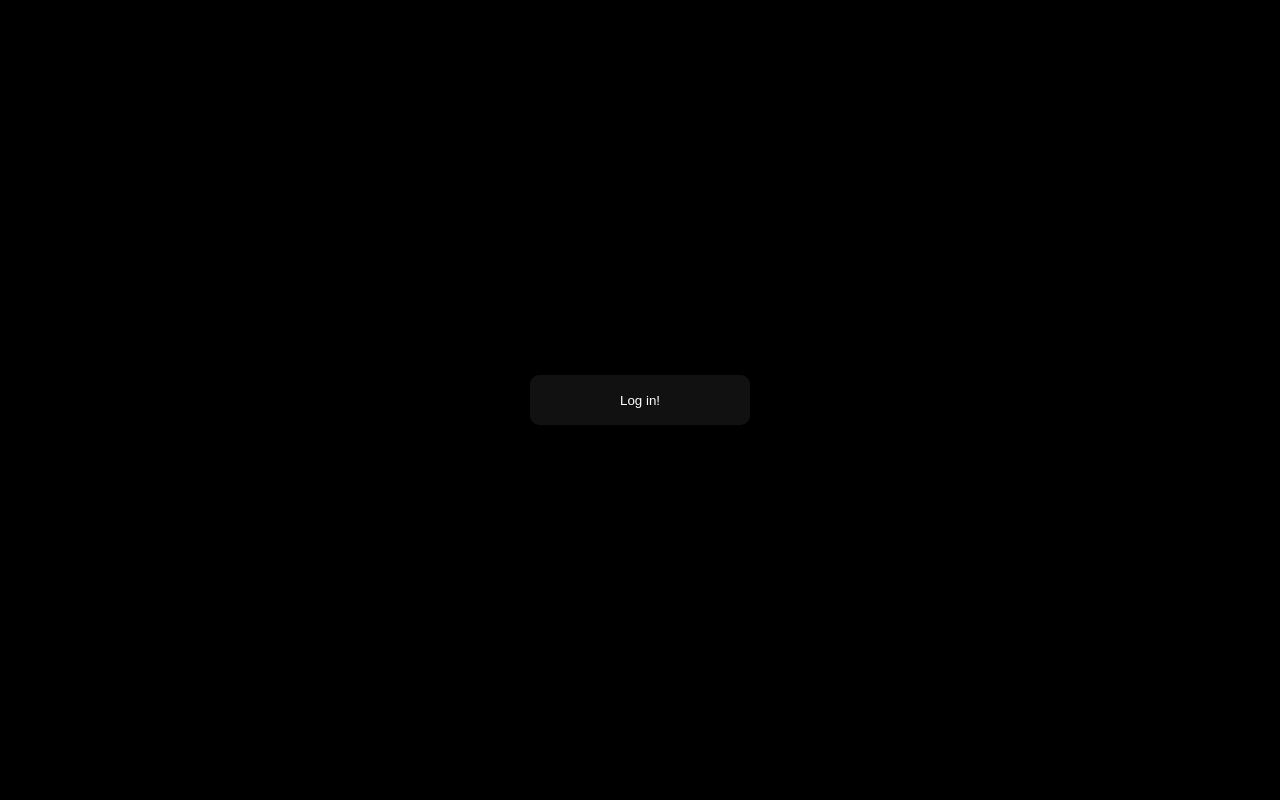
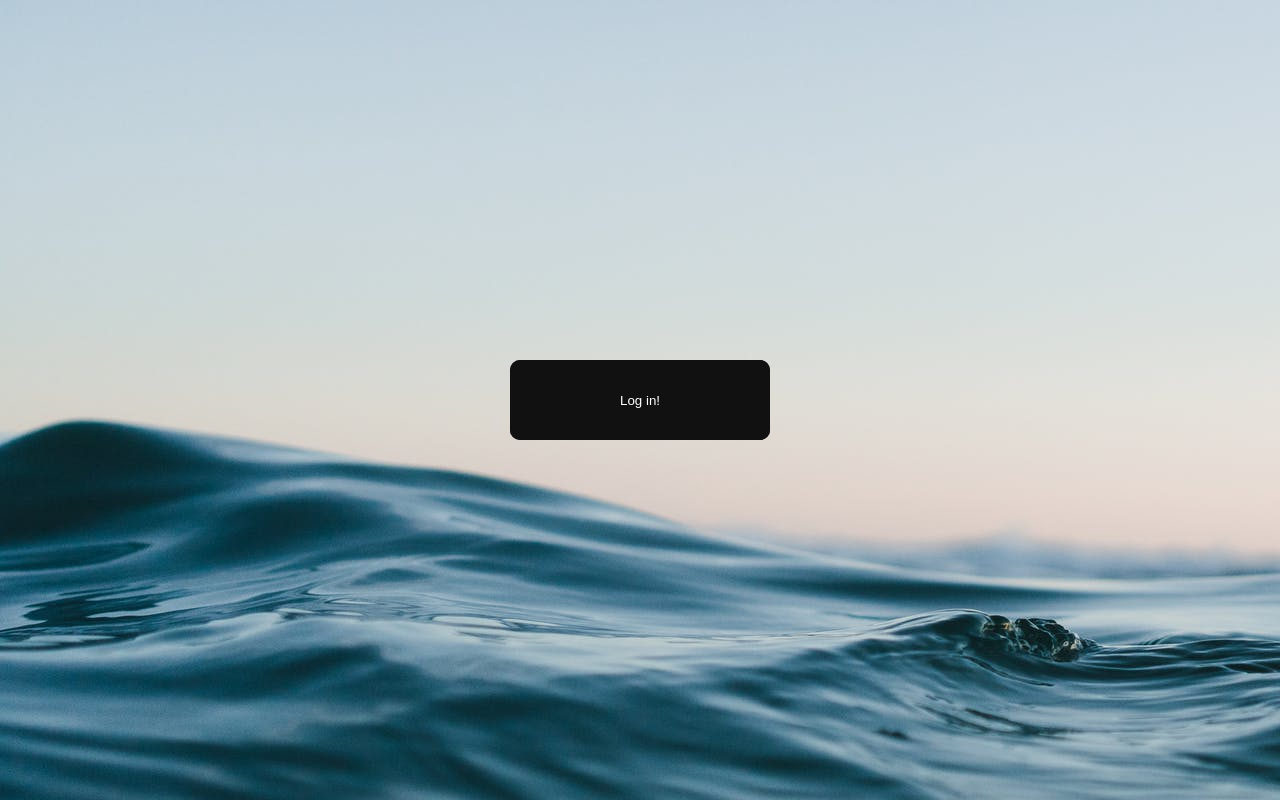
Before and after one commit to Wanderlusttech/ClientPortal, a plain HTML site: page index.html in a window 1280 px wide. Drawn offline with Linux system fonts and the light colour scheme.

Commit message:
Update index.html

```diff
--- a/index.html
+++ b/index.html
@@ -20,12 +20,12 @@
     flex-direction: row;
     justify-content: center;
     align-items: center;
-    background: #000;
+    background-image: url("./img/background1.jpeg");
 }
 
 .glow-on-hover {
-    width: 220px;
-    height: 50px;
+    width: 260px;
+    height: 80px;
     border: none;
     outline: none;
     color: #fff;
```
